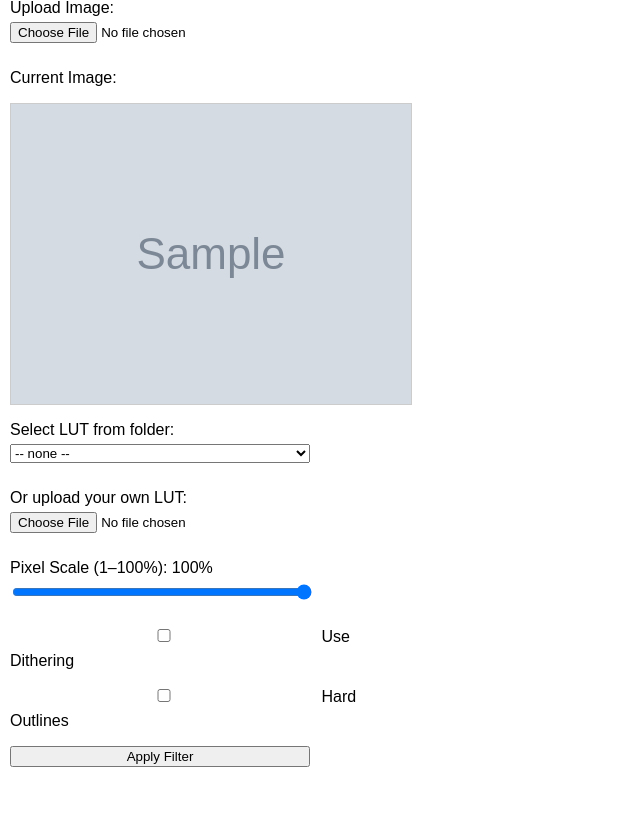
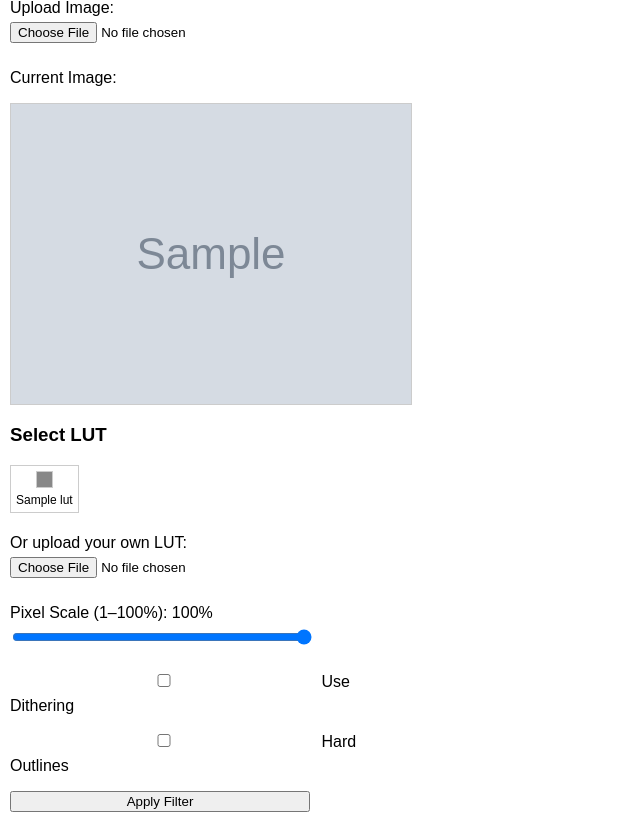
Before and after one commit to siddharthlh24/pixelArtConverter, a Flask app: template templates/index.html in a window 1280 px wide. Shown: the part 75-913 px from the top of the page, without its empty margins (0-640 px from the left). Before the commit the page ends 842 px from the top, so only its background shows below. Run offline with Flask 3, Linux system fonts and the light colour scheme; the template is opened without the code that fills it: most values are stand-ins (such as "Sample title", 1, 10 or a date in 2020); grey boxes marked "Sample" are stand-in pictures.

Commit message:
* render color lut

```diff
--- a/app.py
+++ b/app.py
@@ -1,21 +1,15 @@
-import os
-import tempfile
-from flask import Flask, request, render_template, send_from_directory
-from PIL import Image, ImageOps, ImageFilter
-import io, base64
+from flask import Flask, request, render_template, send_from_directory, url_for
+import os, tempfile
+from PIL import Image, ImageFilter
 
 app = Flask(__name__)
 
-# --- Folders ---
 LUTS_FOLDER = os.path.join(os.path.dirname(__file__), "luts")
 UPLOAD_FOLDER = os.path.join(tempfile.gettempdir(), "pixel_art_uploads")
 os.makedirs(UPLOAD_FOLDER, exist_ok=True)
 app.config['UPLOAD_FOLDER'] = UPLOAD_FOLDER
-
-# --- Max upload size ---
 app.config['MAX_CONTENT_LENGTH'] = 1024 * 1024 * 1024  # 1 GB
 
-# --- Palette Loader ---
 def load_palette(file_stream):
     import re
     colors = []
@@ -37,7 +31,6 @@ def load_palette(file_stream):
             colors.append(tuple(int(hex_color[i:i+2], 16) for i in (0, 2, 4)))
     return colors
 
-# --- Palette Image ---
 def make_palette_image(palette):
     palette_data = []
     for r, g, b in palette:
@@ -47,49 +40,42 @@ def make_palette_image(palette):
     pal_img.putpalette(palette_data)
     return pal_img
 
-# --- Apply Filter ---
 def apply_filter(img, palette, use_dither=False, use_outlines=False):
     pal_img = make_palette_image(palette)
     dither_mode = Image.FLOYDSTEINBERG if use_dither else Image.NONE
 
-    # Quantize to palette
     result = img.convert("RGB").quantize(palette=pal_img, dither=dither_mode).convert("RGB")
 
     if use_outlines:
-        # --- Edge Detection ---
         edges = img.convert("L").filter(ImageFilter.FIND_EDGES)
-
-        # Threshold edges: lower → more lines, higher → fewer
         edges = edges.point(lambda x: 255 if x > 40 else 0, mode="1")
-
-        # Thicken lines for bold cartoon look
-        edges = edges.filter(ImageFilter.MaxFilter(3))  # 3 = thickness
-
-        # Paste black edges onto the result
+        edges = edges.filter(ImageFilter.MaxFilter(3))
         result.paste((0, 0, 0), mask=edges)
 
     return result
 
-
-# --- Serve stored images for preview ---
-@app.route('/uploads/<filename>')
-def uploaded_file(filename):
-    return send_from_directory(app.config['UPLOAD_FOLDER'], filename)
-
-# --- Main Route ---
 @app.route("/", methods=["GET", "POST"])
 def index():
-    result_img_b64 = None
     download_name = "filtered.png"
-    lut_files = [f for f in os.listdir(LUTS_FOLDER) if f.lower().endswith(".txt")]
     img = None
     original_filename = None
+    preview_img_url = None
+    result_img_url = None
+
+    # --- Load all LUTs with full color arrays ---
+    lut_files = []
+    for lut_file in os.listdir(LUTS_FOLDER):
+        if lut_file.lower().endswith(".txt"):
+            lut_path = os.path.join(LUTS_FOLDER, lut_file)
+            with open(lut_path, "rb") as f:
+                palette = load_palette(f)
+            if palette:
+                colors = [f"#{r:02x}{g:02x}{b:02x}" for r, g, b in palette]
+                lut_files.append({"name": lut_file, "colors": colors})
 
     if request.method == "POST":
-        # Pixel scale 1-100%
         pixel_scale = float(request.form.get("pixel_scale", 100))
         scale_factor = max(min(pixel_scale, 100), 1) / 100.0
-
         use_dither = "dither" in request.form
         use_outlines = "outlines" in request.form
 
@@ -141,7 +127,7 @@ def index():
 
                 # --- Create thumbnail for preview ---
                 preview = result.copy()
-                preview.thumbnail((512, 512), Image.LANCZOS)  # max 512px
+                preview.thumbnail((512, 512), Image.LANCZOS)
                 preview_filename = f"{name}_filtered_preview.jpg"
                 preview_path = os.path.join(app.config['UPLOAD_FOLDER'], preview_filename)
                 preview.save(preview_path, "JPEG", quality=70, progressive=True)
@@ -151,11 +137,11 @@ def index():
                 preview_img_url = url_for('uploaded_file', filename=preview_filename)
                 download_name = output_filename
 
-
     return render_template(
         "index.html",
-        result_img_b64=result_img_b64,
         download_name=download_name,
         lut_files=lut_files,
-        stored_image=original_filename  # Pass filename for slider preview
+        stored_image=original_filename,
+        preview_img_url=preview_img_url,
+        result_img_url=result_img_url
     )
--- a/templates/index.html
+++ b/templates/index.html
@@ -28,16 +28,38 @@
     {% endif %}
 
 
-    <p>
-      <label>Select LUT from folder:</label>
-      <select name="lut_select">
-        <option value="">-- none --</option>
-        {% for lut in lut_files %}
-          <option value="{{ lut }}" {% if request.form.get('lut_select') == lut %}selected{% endif %}>{{ lut }}</option>
-        {% endfor %}
-      </select>
-    </p>
+    <h3>Select LUT</h3>
+    <div id="lut_gallery" style="display:flex; flex-wrap:wrap; gap:10px;">
+      {% for lut in lut_files %}
+        <label class="lut-card" style="cursor:pointer; border:1px solid #ccc; padding:5px; display:flex; flex-direction:column; align-items:center; width:auto; max-width:150px;">
+          <!-- Hidden radio button -->
+          <input type="radio" name="lut_select" value="{{ lut.name }}"
+                style="display:none;"
+                {% if request.form.get('lut_select') == lut.name %}checked{% endif %}>
 
+          <!-- Color row -->
+          <div class="color-row" style="display:flex; flex-wrap:wrap; gap:1px; justify-content:center; margin-bottom:5px; max-width:140px;">
+            {% for color in lut.colors %}
+              <div style="width:15px; height:15px; background:{{ color }}; border:1px solid #ccc;"></div>
+            {% endfor %}
+          </div>
+
+          <!-- LUT filename -->
+          <span style="font-size:12px; text-align:center; word-break:break-word;">{{ lut.name }}</span>
+        </label>
+      {% endfor %}
+    </div>
+
+<style>
+  /* Highlight selected LUT */
+  .lut-card input[type="radio"]:checked + .color-row {
+      outline: 2px solid #007bff;
+      outline-offset: 2px;
+  }
+  .lut-card:hover {
+      box-shadow: 0 0 5px rgba(0,0,0,0.3);
+  }
+</style>
     <p>
       <label>Or upload your own LUT:</label>
       <input type="file" name="palette">
```
